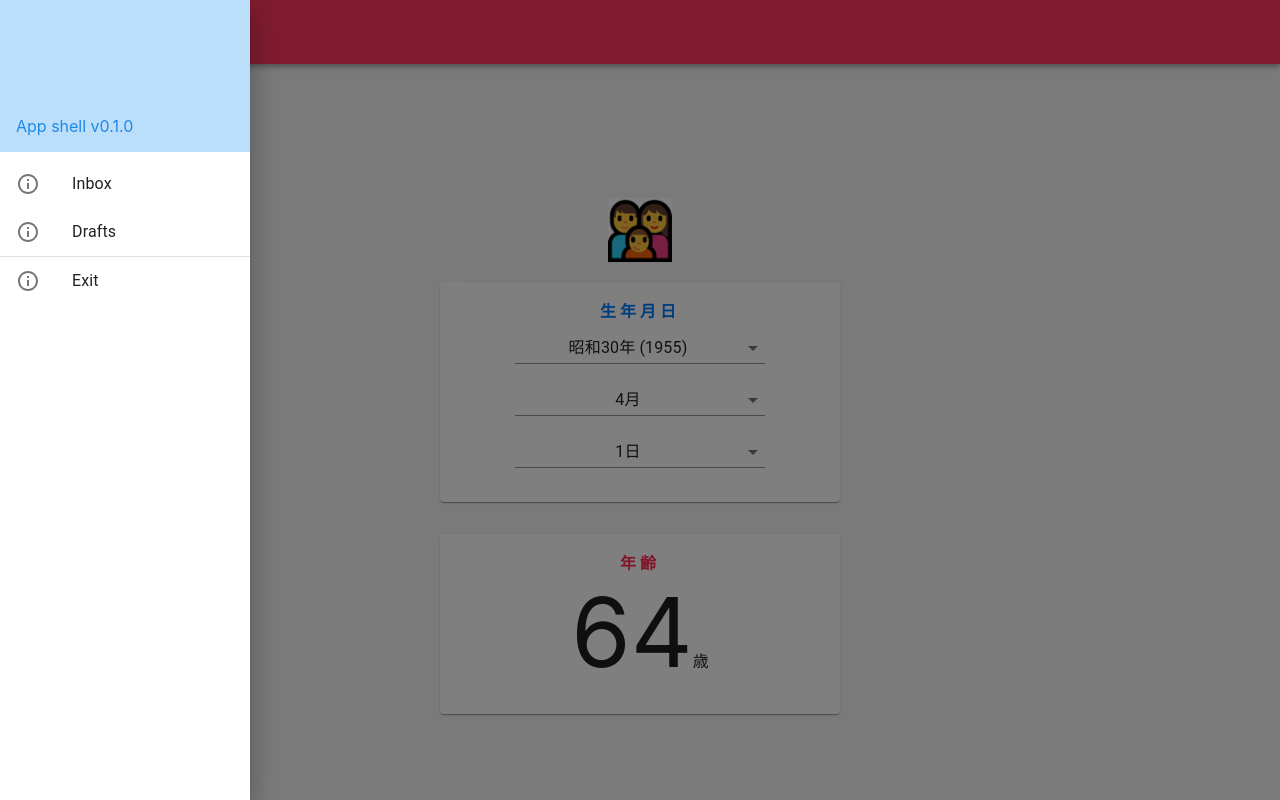
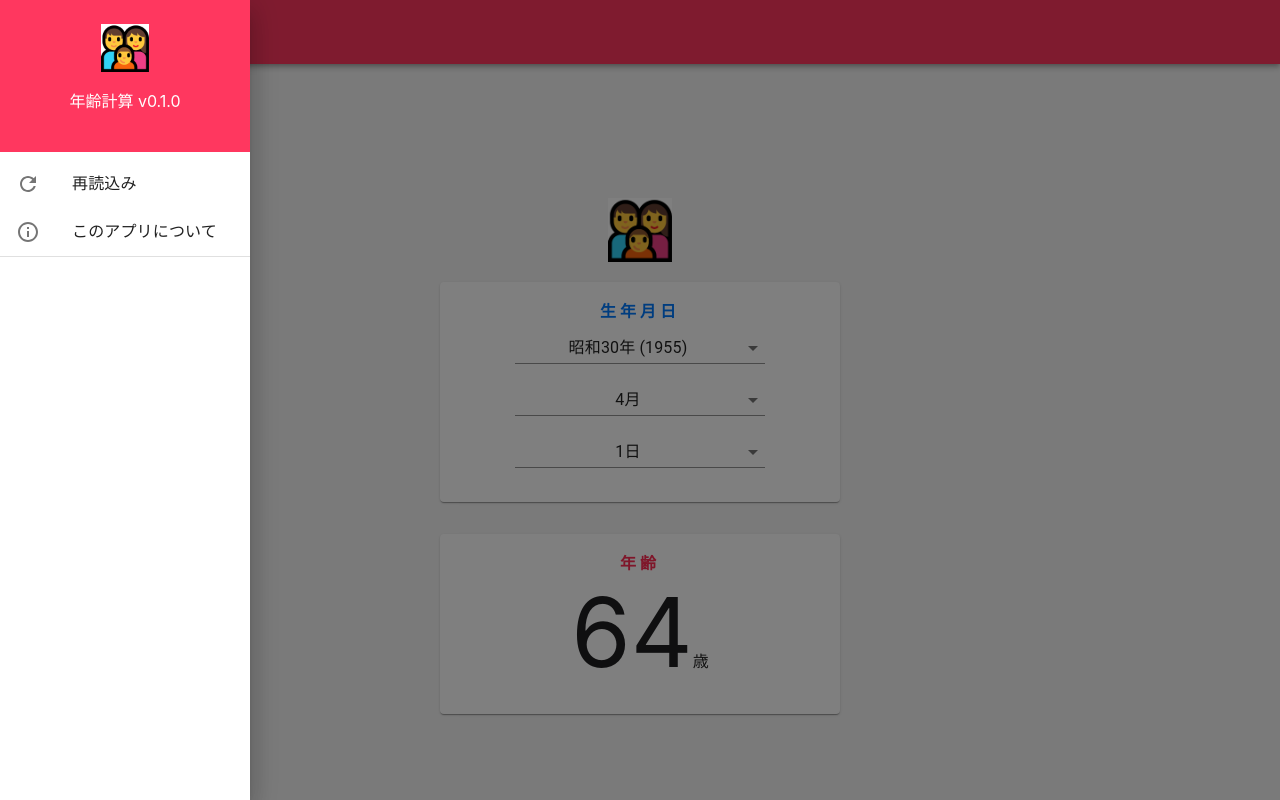
Before and after one commit to sprout2000/nenrei, a React app: page / in a window 1280 px wide. Both pictures are taken after a click on the button "menu". Built offline with nearby package versions, Linux system fonts and the light colour scheme.

Commit message:
Update Drawer

```diff
--- a/src/Drawer.tsx
+++ b/src/Drawer.tsx
@@ -6,12 +6,13 @@ import ListItem from '@material-ui/core/ListItem';
 import ListItemIcon from '@material-ui/core/ListItemIcon';
 import ListItemText from '@material-ui/core/ListItemText';
 import Divider from '@material-ui/core/Divider';
-import { blue } from '@material-ui/core/colors';
 
+import RefreshIcon from '@material-ui/icons/RefreshOutlined';
 import InfoIcon from '@material-ui/icons/InfoOutlined';
 
 import { createStyles, makeStyles } from '@material-ui/core/styles';
 
+import Icon from './icon-144.png';
 import pjson from '../package.json';
 
 interface Props {
@@ -23,22 +24,32 @@ const useStyles = makeStyles(() =>
   createStyles({
     drawerHeader: {
       height: 120,
-      padding: '1em',
       display: 'flex',
       flexDirection: 'column',
-      justifyContent: 'flex-end',
-      backgroundColor: blue[100],
-      color: blue[600],
+      justifyContent: 'center',
+      alignItems: 'center',
+      padding: '1em',
+      backgroundColor: '#ff375f',
+      color: '#ffffff',
       fontFamily: '-apple-system, BlinkMacSystemFont, Roboto, sans-serif',
     },
     list: {
       width: 250,
+    },
+    link: {
+      textDecoration: 'none',
+      color: '#333',
     },
   })
 );
 
 const Drawer = (props: Props): JSX.Element => {
   const classes = useStyles();
+
+  const handleReload = (): void => location.reload();
+  const handleInfo = (): void => {
+    location.href = 'https://github.com/sprout2000/nenrei/';
+  };
 
   return (
     <SwipeableDrawer
@@ -49,27 +60,24 @@ const Drawer = (props: Props): JSX.Element => {
         className={classes.list}
         role="presentation"
         onClick={(): void => props.toggleDrawer(false)}>
-        <div className={classes.drawerHeader}>App shell v{pjson.version}</div>
+        <div className={classes.drawerHeader}>
+          <img src={Icon} width={48} />
+          <p>年齢計算 v{pjson.version}</p>
+        </div>
         <List>
-          <ListItem button>
+          <ListItem button onClick={handleReload}>
+            <ListItemIcon>
+              <RefreshIcon />
+            </ListItemIcon>
+            <ListItemText primary="再読込み" />
+          </ListItem>
+          <ListItem button onClick={handleInfo}>
             <ListItemIcon>
               <InfoIcon />
             </ListItemIcon>
-            <ListItemText primary="Inbox" />
-          </ListItem>
-          <ListItem button>
-            <ListItemIcon>
-              <InfoIcon />
-            </ListItemIcon>
-            <ListItemText primary="Drafts" />
+            <ListItemText primary="このアプリについて" />
           </ListItem>
           <Divider />
-          <ListItem button>
-            <ListItemIcon>
-              <InfoIcon />
-            </ListItemIcon>
-            <ListItemText primary="Exit" />
-          </ListItem>
         </List>
       </div>
     </SwipeableDrawer>
```
